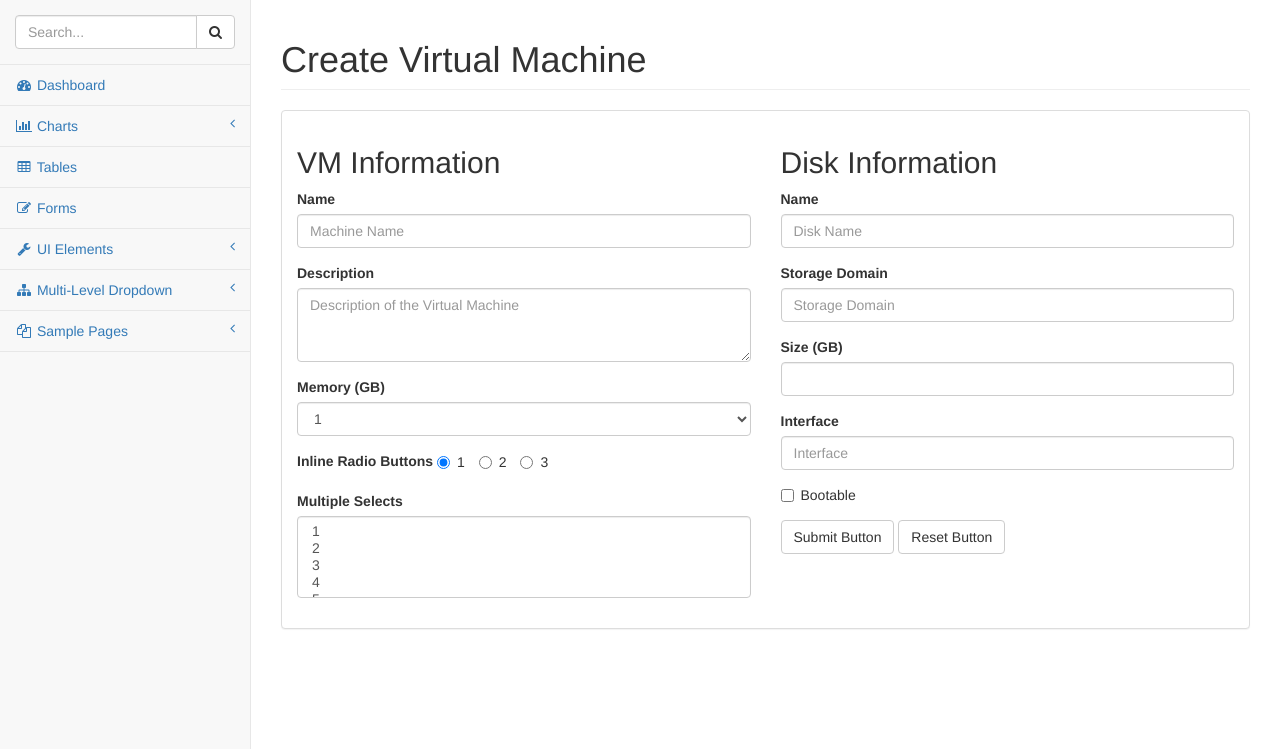
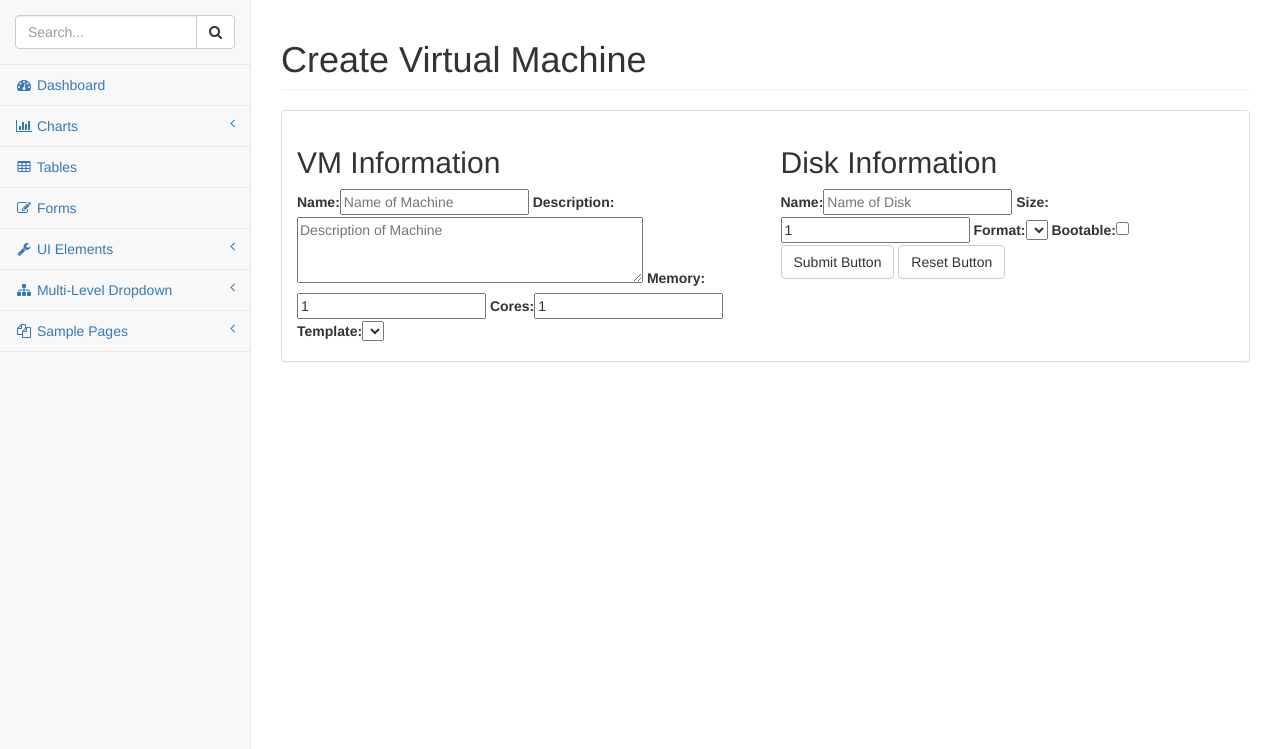
Before and after one commit to 7castle/manage-vm, a Django app: page /create/ in a window 1280 px wide. Shown: the part 51-800 px from the top of the page. Run offline with Django 3.2, Linux system fonts and the light colour scheme; lists and menus that the app fills with data are empty; some libraries are stand-ins or nearby versions.

Commit message:
Created initial forms for VM and Disk

```diff
--- /dev/null
+++ b/main/forms.py
@@ -0,0 +1,41 @@
+from django import forms
+
+from .models import *
+
+def get_templates():
+  return []
+
+def get_formats():
+  return []
+
+class VM_Form(forms.ModelForm):
+  def __init__(self, *args, **kwargs):
+    super(VM_Form, self).__init__(*args, **kwargs)
+    self.fields['template'] = forms.ChoiceField(choices=get_templates())
+
+  class Meta:
+    model = VM
+    exclude = ['user','cluster','disk','nic']
+    widgets = {
+      'name': forms.TextInput(attrs={'placeholder': 'Name of Machine'}),
+      'description': forms.Textarea(attrs={
+                          'placeholder': 'Description of Machine',
+                          'rows': 3,
+                        }
+                      ),
+      'memory': forms.NumberInput(attrs={'value': 1}),
+      'cores': forms.NumberInput(attrs={'value': 1}),
+    }
+
+class Disk_Form(forms.ModelForm):
+  def __init__(self, *args, **kwargs):
+    super(Disk_Form, self).__init__(*args, **kwargs)
+    self.fields['format'] = forms.ChoiceField(choices=get_formats())
+
+  class Meta:
+    model = Disk
+    exclude = ['storage_domain','status','interface']
+    widgets = {
+      'name': forms.TextInput(attrs={'placeholder': 'Name of Disk'}),
+      'size': forms.NumberInput(attrs={'value': 1}),
+    }
--- a/main/models.py
+++ b/main/models.py
@@ -2,6 +2,7 @@ from django.db import models
 from django.contrib.auth.models import User
 
 class Disk(models.Model):
+  name = models.CharField(max_length=20)
   storage_domain = models.CharField(max_length=100)
   size = models.IntegerField()
   status = models.CharField(max_length=20, null=True)
@@ -16,7 +17,7 @@ class NIC(models.Model):
 
 class VM(models.Model):
   user = models.ForeignKey(User, related_name='user', null=False)
-  name = models.CharField(max_length=100)
+  name = models.CharField(max_length=3)
   description = models.CharField(max_length=200)
   memory = models.IntegerField()
   cores = models.IntegerField()
--- a/main/views.py
+++ b/main/views.py
@@ -1,7 +1,10 @@
 from django.shortcuts import render
+from .forms import *
 
 def index(request):
     return render(request, 'index.html')
 
 def create_vm(request):
-  return render(request, 'create.html')
+  vm_form = VM_Form()
+  disk_form = Disk_Form()
+  return render(request, 'create.html',{'vm_form': vm_form, 'disk_form': disk_form})
--- a/managevm/settings.py
+++ b/managevm/settings.py
@@ -38,6 +38,7 @@ INSTALLED_APPS = [
     'django.contrib.sessions',
     'django.contrib.messages',
     'django.contrib.staticfiles',
+    'bootstrapform',
 ]
 
 MIDDLEWARE_CLASSES = [
--- a/templates/create.html
+++ b/templates/create.html
@@ -1,6 +1,7 @@
 <!DOCTYPE html>
 <html lang="en">
 {% load staticfiles %}
+{% load bootstrap %}
 <head>
 
     <meta charset="utf-8">
@@ -383,79 +384,12 @@
                                 <div class="col-lg-6">
                                   <h2>VM Information </h2>
                                     <form role="form">
-                                        <div class="form-group">
-                                            <label>Name</label>
-                                            <input class="form-control" placeholder="Machine Name">
-                                        </div>
-                                        <div class="form-group">
-                                            <label>Description</label>
-                                            <textarea class="form-control" rows="3" maxlength="200" placeholder="Description of the Virtual Machine"></textarea>
-                                        </div>
-                                        <div class="form-group">
-                                            <label>Memory (GB)</label>
-                                            <select class="form-control">
-                                                <option>1</option>
-                                                <option>2</option>
-                                                <option>3</option>
-                                                <option>4</option>
-                                                <option>5</option>
-                                                <option>6</option>
-                                                <option>7</option>
-                                                <option>8</option>
-                                                <option>9</option>
-                                                <option>10</option>
-                                            </select>
-                                        </div>
-                                        <div class="form-group">
-                                            <label>Inline Radio Buttons</label>
-                                            <label class="radio-inline">
-                                                <input type="radio" name="optionsRadiosInline" id="optionsRadiosInline1" value="option1" checked>1
-                                            </label>
-                                            <label class="radio-inline">
-                                                <input type="radio" name="optionsRadiosInline" id="optionsRadiosInline2" value="option2">2
-                                            </label>
-                                            <label class="radio-inline">
-                                                <input type="radio" name="optionsRadiosInline" id="optionsRadiosInline3" value="option3">3
-                                            </label>
-                                        </div>
-                                        <div class="form-group">
-                                            <label>Multiple Selects</label>
-                                            <select multiple class="form-control">
-                                                <option>1</option>
-                                                <option>2</option>
-                                                <option>3</option>
-                                                <option>4</option>
-                                                <option>5</option>
-                                            </select>
-                                        </div>
-                                    </form>
+                                        {% csrf_token %}
+                                        {{ vm_form|bootstrap }}
                                 </div>
                                 <div class="col-lg-6">
                                   <h2> Disk Information </h2>
-                                    <form role="form">
-                                        <div class="form-group">
-                                            <label>Name</label>
-                                            <input class="form-control" placeholder="Disk Name">
-                                        </div>
-                                        <div class="form-group">
-                                            <label>Storage Domain</label>
-                                            <input class="form-control" placeholder="Storage Domain">
-                                        </div>
-                                        <div class="form-group">
-                                            <label>Size (GB)</label>
-                                            <input class="form-control" type="number">
-                                        </div>
-                                        <div class="form-group">
-                                            <label>Interface</label>
-                                            <input class="form-control" placeholder="Interface">
-                                        </div>
-                                        <div class="form-group">
-                                            <div class="checkbox">
-                                                <label>
-                                                    <input type="checkbox" value="Bootable"> Bootable
-                                                </label>
-                                            </div>
-                                        </div>
+                                        {{ disk_form|bootstrap }}
                                         <button type="submit" class="btn btn-default">Submit Button</button>
                                         <button type="reset" class="btn btn-default">Reset Button</button>
                                     </form>
```
